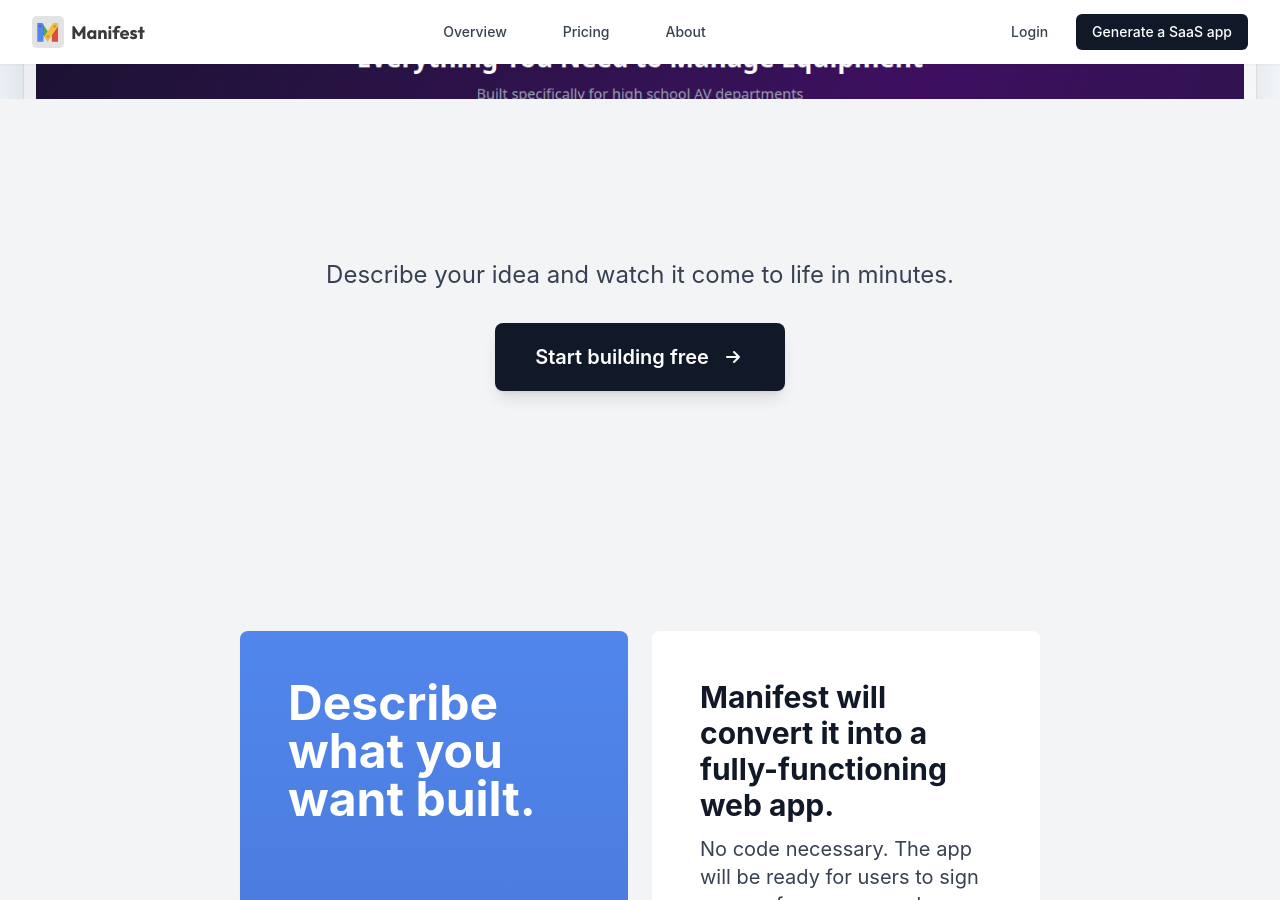
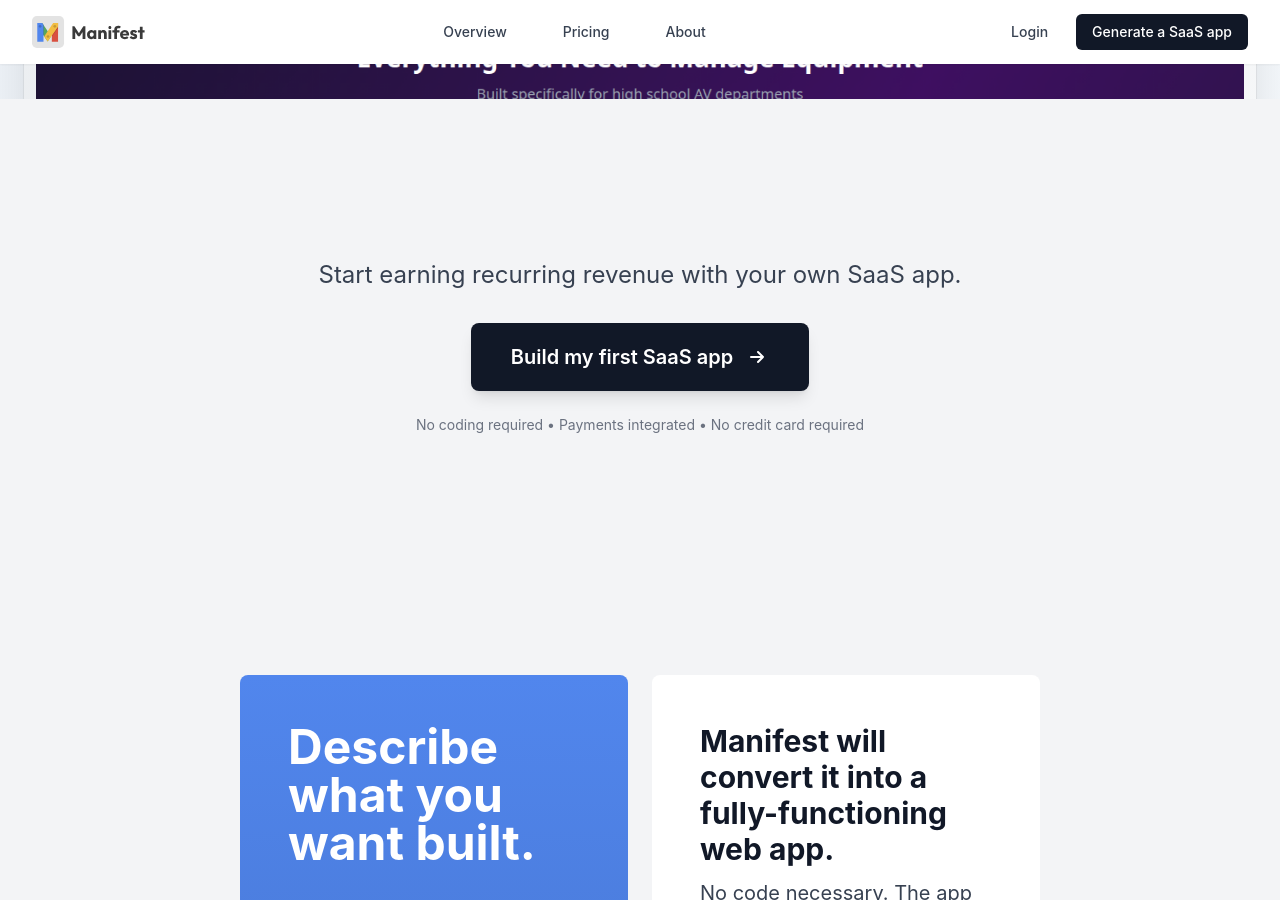
Before and after one commit to madewithmanifest/marketing, a Jekyll site: the page built from index.md, in a window 1280 px wide and 900 px high, scrolled down 954 px. Built offline with Jekyll 4.4.1, drawn with Linux system fonts in a browser that asks for light colours; nearby versions of some CDN libraries.

Commit message:
Update CTA text in index.md and index.html to emphasize SaaS revenue potential and enhance user engagement. Add additional information about no coding and payment integration. Adjust styles for the CTA section. Update feed.xml with new timestamp.

```diff
--- a/index.md
+++ b/index.md
@@ -427,15 +427,19 @@ description: Transform your app idea into a thriving SaaS business. Manifest pro
 <div class="bg-gray-100 relative z-10 pt-40 pb-16">
   <div class="max-w-3xl mx-auto px-4 text-center">
     <p class="text-xl sm:text-2xl text-gray-700 leading-relaxed mb-8">
-      Describe your idea and watch it come to life in minutes.
+      Start earning recurring revenue with your own SaaS app.
     </p>
 
     <a href="https://app.madewithmanifest.com/login?onboarding=1" class="inline-flex items-center bg-gray-900 hover:bg-gray-800 text-white font-semibold px-10 py-5 rounded-lg text-xl transition-all duration-200 shadow-lg hover:shadow-xl transform hover:-translate-y-0.5">
-      Start building free
+      Build my first SaaS app
       <svg class="ml-3 w-6 h-6" fill="none" stroke="currentColor" viewBox="0 0 24 24">
         <path stroke-linecap="round" stroke-linejoin="round" stroke-width="2" d="M13 7l5 5m0 0l-5 5m5-5H6"></path>
       </svg>
     </a>
+
+    <p class="mt-6 text-sm text-gray-500">
+      No coding required • Payments integrated • No credit card required
+    </p>
   </div>
 </div>
 
@@ -532,7 +536,7 @@ description: Transform your app idea into a thriving SaaS business. Manifest pro
 %}
 
 <!-- CTA Section -->
-<div class="bg-gradient-to-br from-gray-900 to-gray-800 py-24">
+<div class="bg-gradient-to-br from-gray-900 to-gray-800 py-32 my-16">
   <div class="max-w-3xl mx-auto px-4 text-center">
     <h2 class="text-4xl sm:text-5xl font-bold text-white mb-6">
       Ready to build your SaaS?
```
Also changed, not shown: 2 other files.
